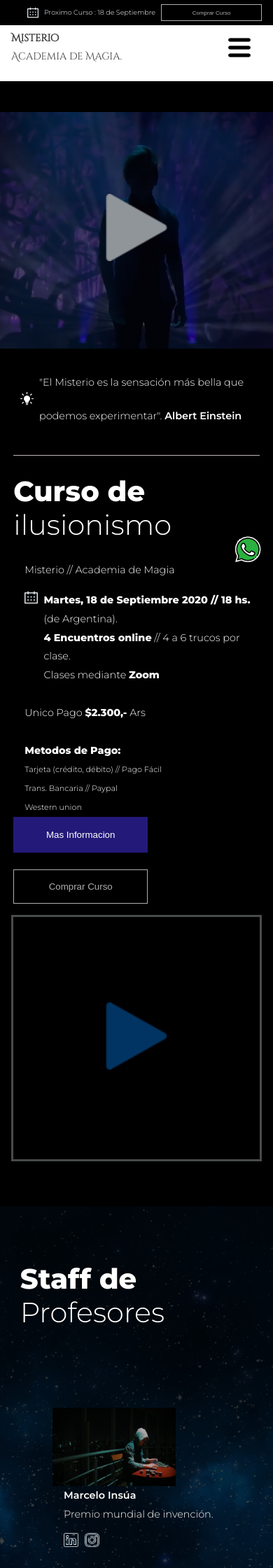
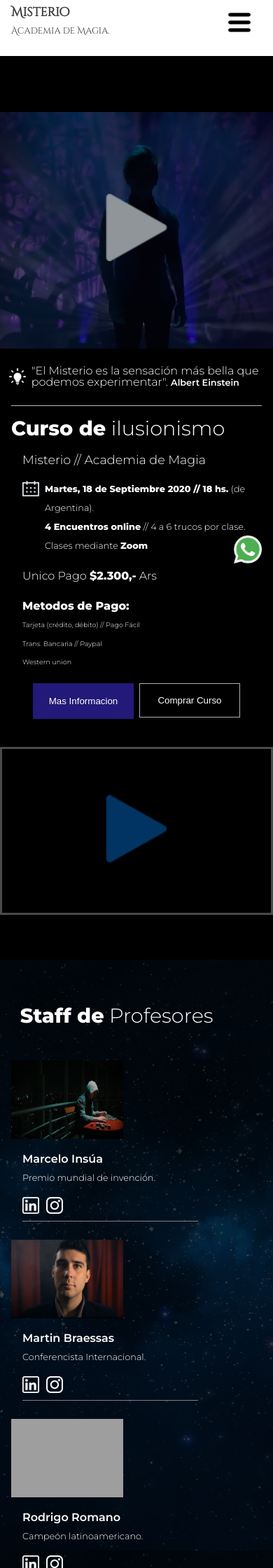
Before and after one commit to florparrillas/misterioAcademia, a PHP site: page / in a window 390 px wide. Shown: the top 2240 px of the page at 70% size. Run offline with PHP 8.4, Linux system fonts and the light colour scheme; some libraries are stand-ins or nearby versions; grey boxes are pictures that could not be loaded.

Commit message:
cambios version mobile

```diff
--- a/css/style.css
+++ b/css/style.css
@@ -48,6 +48,9 @@ body{
 }
 .pad-left{
     padding-left: .6rem;
+}
+.pad-left-480{
+    padding-left: 0;
 }
 .t-weight-300{
     font-weight: 300;
@@ -109,6 +112,9 @@ body{
 }
 .interlineado{
     line-height: 3rem;
+}
+.interlineado-fino{
+    line-height: 1.5rem;
 }
 .btn-transparente{
     background-color: transparent;
@@ -332,6 +338,7 @@ display: flex;
     display: flex;
     justify-content: flex-start;
     align-items: center;
+    padding: 3rem 0;
 }
 .c-gral-curso-video{
     display: flex;
@@ -401,6 +408,7 @@ display: flex;
     box-sizing: border-box;
     width:100%;
     padding-top: 6rem;
+    padding-bottom: 2rem;
 }
 .con-gral-ilusionista{
     display: flex;
@@ -738,7 +750,7 @@ z-index: 2;
     font-size: 1.5rem;
 }
 .t-size-5{
-    font-size: 1.1rem;
+    font-size: 1.2rem;
 }
 .t-size-6{
     font-size: 1rem;
@@ -748,6 +760,10 @@ z-index: 2;
 }
 .t-size-8{
     font-size: .7rem;
+}
+.btn-gris{
+    background: transparent;
+    color: white;
 }
     .pad-adaptable{
         padding-left: 1rem;
@@ -761,9 +777,6 @@ z-index: 2;
         }
      /*E Secc Curso 1200px*/
 
-    .secc-info-curso{
-        padding: 0 1rem ;
-    }
     .secc-ilusionistas{
         padding: 0 1rem ;
     }
@@ -793,7 +806,7 @@ z-index: 2;
     width: 9rem;
 }
 .logo-red-social{
-    width: 1.3rem;
+    width: 1.5rem;
 }
 
 /*Seccion Contacto hasta 1200px*/
@@ -901,6 +911,7 @@ box-sizing: border-box;
     width: 100%;
     padding-bottom: 2rem;
     padding-right: 1;
+    padding-left: 1rem;
 }
 .video-curso{
     width: 100%;
@@ -1044,9 +1060,6 @@ width: 100%;
 .t-size-4{
     font-size: 1.5rem;
 }
-.t-size-5{
-    font-size: 1.9rem;
-}
 .t-size-6{
     font-size: 1rem;
 }
@@ -1073,13 +1086,13 @@ width: 100%;
         font-size: 1.5rem;
     }
     .t-size-3{
-        font-size: 1.2rem;
+        font-size: 1.4rem;
     }
     .t-size-4{
-        font-size: .9rem;
+        font-size: 1.1rem;
     }
     .t-size-5{
-        font-size: .9rem;
+        font-size: 1.1rem;
     }
     .t-size-6{
         padding-left: 0;
@@ -1135,13 +1145,7 @@ width: 100%;
         transition: all 0.4s linear;
         border-radius: 5px;
      }
-     .navegador ul li a:hover{
-        background-color: rgb(95, 95, 95);
-     }
-     .detalle-curso{
-         display: flex;
-        flex-direction:column;
-     }
+
      .contenedor-pagos-botones{
         padding-bottom: 3rem;
     }
@@ -1152,23 +1156,15 @@ width: 100%;
     }
 
     /*Secc Ilusionistas hasta 767*/
-.centrado{
-text-align: center;
-}
+
+
+
 .img-ilus{
     height: 8rem;
     width: 13rem;
 }
 .cont-ilusionistas{
     width:100%;
-    padding-top: 6rem;
-}
-.con-gral-ilusionista{
-    justify-content: center;
-    align-items: center;
-    height: 11rem;
-    width: 30rem;
-    padding-left:1rem;
 }
 
 /*Secc Testimonios hasta 767*/
@@ -1251,12 +1248,55 @@ justify-content: center;
 
 /*Estilos de version Maximo 480px*/
 @media (max-width: 480px) {
-.pad-top{
-    padding-top: 2rem;
+    .interlineado{
+        line-height: 2rem;
+    }
+    .interlineado-fino{
+        line-height: 1rem;
+    }
+    .t-size-1{
+        font-size: 1.8rem;
+    }
+    .t-size-5{
+        font-size: 1rem;
+    }
+    .t-size-7{
+        font-size: .8rem;
+    }
+    .t-size-8{
+        font-size: .6rem;
+    }
+    .btn-w-12{
+        width: 9rem;
+    }
+    .pad-top-2{
+        padding-top: 1rem;
+    }
+    .pad-top{
+        padding-top: 0;
+    }
+.pad-left-480{
+    padding-right: .5rem;
+}
+.pad-cajas{
+    padding: 1rem 0;
+}
+.pad-bottom-2{
+    padding-bottom: 0;
 }
     .btn-pago{
         display: flex;
         flex-direction:column;
+    }
+    .btn-negro{
+        background-color: rgb(0, 0, 0);
+        color: rgb(255, 255, 255);
+        cursor: pointer;
+        border: transparent;
+    }
+    .text-ad{
+        padding-top: 3rem;
+        padding-bottom: 1rem;
     }
    .bla{
        padding-bottom: 2rem;
@@ -1264,6 +1304,9 @@ justify-content: center;
    .c-pagos-botones{
     display: block;
 }
+.fecha-curso-btn{
+   display: none;
+    }
 .fecha-curso{
     background: black;
     color: rgb(255, 255, 255);
@@ -1281,24 +1324,58 @@ justify-content: center;
     padding-right: .5rem;
     font-size: 0.6rem;
 }
-.c-pagos-botones-c{
+
+/*Secc Inicio*/
+.c-frase{
+   padding-top: 1.5rem;
+   padding-bottom: 1.5rem;
+}
+.icon-cal{
+    height: 1.5rem;
+    padding-right: .5rem;
+}
+.c-pagos-botones{
+    width:100%;
+}
+.btn-info-comprar{
+    padding-top: 1rem;
+    width: 100%;
     display: flex;
     justify-content: center;
 }
+.detalle-curso{
+    padding: 0 1rem;
+}
+.c-gral-curso-video{
+    width: 100%;
+}
+/*Secc Ilusionistas*/
+
 .cont-ilusionistas{
     display: flex;
     flex-direction: column;
     justify-content: center;
     align-items: center;
-    width:100%
+    width:100%;
+    padding-top: 2rem;
+    padding-bottom: 1rem;
 }
 .con-gral-ilusionista{
     display: block;
-    justify-content: center;
-    align-items: center;
+    justify-content: flex-start;
+    align-items: flex-start;
     height: 16rem;
-    width: 18rem;
+    width: 100%;
 }
+.con-logo-redes{
+    height: 3rem;
+    width: 70%;
+    border-bottom: gray solid .1rem;
+}
+.cont-info-ilusionista{
+    padding-top: 1rem;
+}
+
 /*
 .con-gral-ilusionista{
     justify-content: center;
@@ -1310,7 +1387,58 @@ justify-content: center;
 }*/
 .img-ilus{
     height: 7rem;
-    width: 11rem;
+    width: 10rem;
 }
+/*Secc Testimonios*/
+.c-alumnos-opinan{
+    padding: 1rem 0 ;
+    }
 
+    .video-curso{
+        height: 15rem;
     }
+    /*Secc Reserva de curso*/
+    .con-gral-reserva{
+        display: flex;
+        justify-content: flex-start;
+        align-items: flex-start;
+        flex-direction: column;
+        padding: 1.5rem 0;
+        width: 100%;
+    }
+    .c-botones-info{
+        width: 100%;
+        padding: 0 0;
+    }
+    .bla{
+        padding-right: 0;
+    }
+    .con-info-reserva{
+        width:100%;
+        padding: 0 0;
+    }
+    .contenedor-btn-pagos{
+        width: 100%;
+    }
+    .btn-w-16{
+        width: 100%;
+    }
+    /*Secc Galeria de imagenes*/
+    .img-carrousel{
+        width: 100%;
+    }
+    /*Secc Contacto*/
+    .red-img-text{
+        display: flex;
+        justify-content: flex-start;
+        align-items: flex-start;
+        padding-bottom: 1rem;
+    }
+    .con-redes-sociales{
+        width: 100%;
+        padding-top: 2rem;
+        padding-left: 1rem;
+        justify-content: flex-start;
+        align-items: flex-start;
+        }
+    }
--- a/header.php
+++ b/header.php
@@ -22,11 +22,11 @@
 
         <nav class="navegador">
             <ul class="nav-ul t-size-6">
-                <li><a href="#inicio">Inicio</a></li>
-                <li><a href="#curso">Curso</a></li>
-                <li><a href="#ilusionistas">Ilusionistas</a></li>
-                <li><a href="#testimonios">Testimonios</a></li>
-                <li><a href="#contacto">Contacto</a></li>
+                <li><a href="#inicio" onclick="closeNav()">Inicio</a></li>
+                <li><a href="#curso" onclick="closeNav()">Curso</a></li>
+                <li><a href="#ilusionistas" onclick="closeNav()">Ilusionistas</a></li>
+                <li><a href="#testimonios" onclick="closeNav()">Testimonios</a></li>
+                <li><a href="#contacto" onclick="closeNav()">Contacto</a></li>
             </ul>
         </nav>
 
--- a/index.php
+++ b/index.php
@@ -49,20 +49,20 @@
 
 
 
-            <section class="secc-info-curso conteiner padding-res" id="curso">
+            <section class="secc-info-curso" id="curso">
                 <!--Contenedor Gral de Secc Curso-->
-                <div class="c-paralax-rel">
+                <div class="">
                     <div class="container pad-adaptable c-frase pad-top-3 pad-bottom-2">
                         <img class="icon-cal" src="img/idea.png" alt="">
-                        <p class="interlineado t-weight-300 t-size-5">
+                        <p class="interlineado-fino t-weight-300 t-size-5">
                             "El Misterio es la sensación más bella que podemos experimentar". <strong class="t-size-7 t-weight-600"> Albert Einstein</strong>
                         </p>
                     </div>
 
-                    <div class="c-gral-curso-video container pad-bottom-4">
+                    <div class="c-gral-curso-video  pad-bottom-4">
                         <div class="detalle-curso ">
 
-                            <div class="linea-separadora pad-bottom-1">
+                            <div class="linea-separadora pad-bottom-1 container">
                                 <p class="pad-adaptable pad-cajas interlineado t-weight-300 t-size-1 ">
                                     <strong class="t-weight-800">Curso de</strong> ilusionismo
                                 </p>
@@ -97,9 +97,9 @@
                                             Western union <br>
                                         </p>
                                     </div>
-                                    <div class="">
-                                        <div class="boton-pad">
-                                            <button onclick="location.href='#preguntas'" class="btn-violeta cursor-p  btn-w-12">Mas Informacion</button>
+                                    <div class="btn-info-comprar">
+                                        <div class="boton-pad pad-left-480">
+                                            <button onclick="location.href='#preguntas'" class="btn-violeta  btn-w-12">Mas Informacion</button>
                                         </div>
                                         <div>
                                             <button onclick="location.href='#reserva-curso'" class="btn-gris pad-btn btn-w-12">Comprar Curso</button>
@@ -111,6 +111,7 @@
                             </div>
                         </div>
                         <!--Contenedor magen de fondo con video-->
+
                         <div class="video-curso">
                             <div class=" boton-prueba btn-abrir-popup">
                                 <a class="c-inicio-rel" data-fancybox href="https://www.youtube.com/embed/Ll86BbvPjJg">
@@ -118,6 +119,8 @@
                                 </a>
                             </div>
                         </div>
+
+
                     </div>
 
                 </div>
@@ -138,7 +141,7 @@
                            <strong class="t-weight-900">Staff de</strong>  Profesores
                         </p>
 
-                        <div class="cont-ilusionistas pad-cajas">
+                        <div class="cont-ilusionistas ">
 
                                 <div class="con-gral-ilusionista">
                                     <div class="cont-img-ilusionista">
@@ -149,10 +152,15 @@
                                         <p class="t-size-7">Premio mundial de invención.  </p>
                                         <div class="con-logo-redes">
                                             <div class="pad-right">
-                                                <img class="logo-red-social" src="img/linkedin.png" alt="">
+                                                <a href="https://www.linkedin.com/">
+                                                    <img class="logo-red-social" src="img/linkedin_blanco.png" alt="">
+                                                </a>
+
                                             </div>
                                             <div class="pad-right">
-                                                <img class="logo-red-social" src="img/instagram.png" alt="">
+                                                <a href="https://www.instagram.com/">
+                                                <img class="logo-red-social" src="img/instagram_blanco.png" alt="">
+                                                </a>
                                             </div>
 
                                         </div>
@@ -170,10 +178,15 @@
                                     <p class="t-size-7">Conferencista Internacional.</p>
                                     <div class="con-logo-redes">
                                     <div class="pad-right">
-                                            <img class="logo-red-social" src="img/linkedin.png" alt="">
+                                                <a href="https://www.linkedin.com/">
+                                                    <img class="logo-red-social" src="img/linkedin_blanco.png" alt="">
+                                                </a>
+
                                             </div>
                                             <div class="pad-right">
-                                            <img class="logo-red-social" src="img/instagram.png" alt="">
+                                                <a href="https://www.instagram.com/">
+                                                <img class="logo-red-social" src="img/instagram_blanco.png" alt="">
+                                                </a>
                                             </div>
 
                                     </div>
@@ -192,10 +205,15 @@
                                     <p class="t-size-7">Campeón latinoamericano.</p>
                                     <div class="con-logo-redes">
                                     <div class="pad-right">
-                                            <img class="logo-red-social" src="img/linkedin.png" alt="">
+                                                <a href="https://www.linkedin.com/">
+                                                    <img class="logo-red-social" src="img/linkedin_blanco.png" alt="">
+                                                </a>
+
                                             </div>
                                             <div class="pad-right">
-                                            <img class="logo-red-social" src="img/instagram.png" alt="">
+                                                <a href="https://www.instagram.com/">
+                                                <img class="logo-red-social" src="img/instagram_blanco.png" alt="">
+                                                </a>
                                             </div>
 
                                     </div>
@@ -203,7 +221,7 @@
                             </div>
                         </div>
 
-                        <div class="pad-cajas pad-left">
+                        <div class="pad-left">
                             <p class="t-size-4 pad-cajas ">¿Listo para comenzar?</p>
                             <div class="cont-btn-enviar">
                                 <button onclick="location.href='#reserva-curso'" class="btn-gris pad-btn btn-w-12">Comprar  Curso</button>
@@ -217,9 +235,9 @@
                 <!--Seccion de Preguntas Frecuentes -->
                 <section class="secc-preg-frec pad-bottom-2 padding-res" id="preguntas">
 
-                    <div class="container ">
+                    <div class="container">
                         <div class=" pad-adaptable pad-cajas">
-                            <p class="t-size-3 linea-separadora interlineado centrado pad">
+                            <p class="t-size-3 linea-separadora interlineado  pad-cajas">
                                 <strong class="t-weight-600">Preguntas </strong> frecuentes
                             </p>
                         </div>
@@ -372,12 +390,10 @@
         <!--Seccion de Testimonios -->
         <section class="secc-testimonios pad-secciones pad-top-2 padding-res" id="testimonios">
 
-
-
             <div class="container">
 
-                <p class="pad-adaptable t-size-3 t-weight-600 color-letra-gris pad-bottom-2 pad-top-2">Testimonios</p>
-                <div class="c-opinion-videos pad-cajas ">
+                <p class="pad-adaptable t-size-4 t-weight-600 color-letra-gris  pad-top-2">Testimonios</p>
+                <div class="c-opinion-videos">
 
                     <!--Contenedor magen de fondo con video popup-->
                         <div class="video-curso">
@@ -388,16 +404,16 @@
                             </div>
                         </div>
 
-                    <div class="c-alumnos-opinan centrado pad-top">
-                        <p class="interlineado">
+                    <div class="c-alumnos-opinan pad-adaptable pad-top">
+                        <p class="interlineado pad-adaptable">
                         <strong class="t-weight-800 t-size-1">Nuestros Alumnos</strong>
                         </p>
-                        <p class="t-size-3 t-weight-300 interlineado pad-bottom-2">
+                        <p class="t-size-3 t-weight-300 interlineado pad-bottom-2 pad-top-2 text-ad pad-adaptable">
                             OPINAN //
                         </p>
                         <div class="">
-                            <div class=" linea-separadora-corta centrado"></div>
-                            <p class="">
+                            <div class=" linea-separadora-corta"></div>
+                            <p class="pad-adaptable">
                                 <strong>A tener en cuenta: </strong> <br>
                                 Las vacantes son limitadas para poder tener un seguimiento <br>
                                 de los alumnos y resolver todas sus dudas.
@@ -411,7 +427,7 @@
         <!--Seccion Reserva Curso -->
         <section class="secc-reserva-curso pad-bottom-1 " id="reserva-curso">
 
-            <div class="container  con-gral-reserva pad-top-2 padding-res">
+            <div class="  con-gral-reserva pad-top-2 padding-res">
                 <div class="con-info-reserva ">
                     <div class=" ">
                         <p class=" pad-adaptable t-size-1 t-weight-300  interlineado  ">
@@ -434,8 +450,8 @@
                             </div>
 
 
-                            <div class="c-pagos-botones-c">
-                                <div>
+                            <div class="c-botones-info">
+                                <div class="">
                                     <p class="t-weight-300 t-size-3 pad-cajas">
                                         Unico Pago <strong class="t-weight-800">$2.300,-</strong> Ars
                                     </p>
@@ -443,7 +459,7 @@
                                         <strong>Selecciona tu metodo de pago:</strong>
                                     </p>
 
-                                    <div class="">
+                                    <div class="contenedor-btn-pagos">
 
                                         <div class="pad-cajas-1 btn-pago">
                                             <div class="bla">
@@ -493,7 +509,7 @@
 
         <section class="secc-casousel pad-top-2 container">
             <div class="pad-cajas">
-            <div class="pad-bottom-4 pad-top centrado container t-carrousel">
+            <div class="pad-bottom-4 pad-top  container t-carrousel">
                     <p class=" pad-adaptable titulo-seccion interlineado t-size-1 t-weight-300">
                     <strong class="t-weight-800">Vive la</strong>  experiencia
                     </p>
@@ -539,12 +555,6 @@
             </div>
 
             </div>
-
-
-
-
-
-
         </section>
 
 
@@ -554,7 +564,7 @@
 
             <div class="container c-contacto pad-secciones padding-res">
 
-                <div class="centrado pad-adaptable">
+                <div class=" pad-adaptable">
                     <p class="t-size-3 pad-cajas">
                         Contacto
                     </p>
@@ -607,32 +617,26 @@
                     <div class="con-redes-sociales">
                         <div class="red-img-text">
                             <div class="cont-rs-contacto">
-                                <img class="icon-red-social" src="img/linkedin.png" alt="">
+                                <img class="icon-red-social" src="img/linkedin_blanco.png" alt="">
                             </div>
-                            <div>
-                                <p>
-                                    /academiademagia
-                                </p>
+                            <div class="link-redes">
+                                <a href="https://www.linkedin.com/">/academiademagia</a>
                             </div>
                         </div>
                         <div class="red-img-text">
                             <div class="cont-rs-contacto">
-                                <img class="icon-red-social" src="img/instagram.png" alt="">
+                                <img class="icon-red-social" src="img/instagram_blanco.png" alt="">
                             </div>
-                            <div>
-                                <p>
-                                    /academiademagia
-                                </p>
+                            <div class="link-redes">
+                                <a href="https://www.instagram.com/">/academiademagia</a>
                             </div>
                         </div>
                         <div class="red-img-text">
                             <div class="cont-rs-contacto">
-                                <img class="icon-red-social" src="img/whatsapp.png" alt="">
+                                <img  class="icon-red-social" src="img/whatsapp_blanco.png" alt="">
                             </div>
-                            <div>
-                                <p>
-                                    +54 11 5555 5555
-                                </p>
+                            <div class="link-redes">
+                                <a href="https://web.whatsapp.com/">+54 11 5555 5555</a>
                             </div>
                         </div>
                     </div>
@@ -643,7 +647,7 @@
         <!--Boton de Whatsapp Flotante-->
         <section class="container">
             <div class="">
-                    <a class="btn-float " target="_blank" href="https://web.whatsapp.com/"><img class="btn-wts" src="img/w-float.png" alt=""></a>
+                    <a class="btn-float " target="_blank" href="https://web.whatsapp.com/"><img class="btn-wts" src="img/whatsapp_verde.png" alt=""></a>
             </div>
         </section>
 
--- a/js/utilidades.js
+++ b/js/utilidades.js
@@ -8,7 +8,10 @@ menuBtn.click(function(){
   } else {
       menu.addClass('show');
   }
+
 });
+
+
 
 /* JS DE Acordeon  */
 $(function() {
```
Also changed, not shown: other parts of css/style.css (+19 -15 lines), img/btn-p-azul.png (deleted), img/btn-p-b-azul.png (deleted), img/btn-p-b-rojo.png (deleted), img/btn-p-rojo.png (deleted), img/instagram.png (deleted), img/instagram_blanco.png (added), img/linkedin.png (deleted), img/linkedin_blanco.png (added), img/play.png (deleted), img/w-float.png (deleted), img/whatsapp.png (deleted), img/whatsapp_blanco.png (added), img/whatsapp_verde.png (added). Lines whose indentation alone changed are shown as unchanged.
